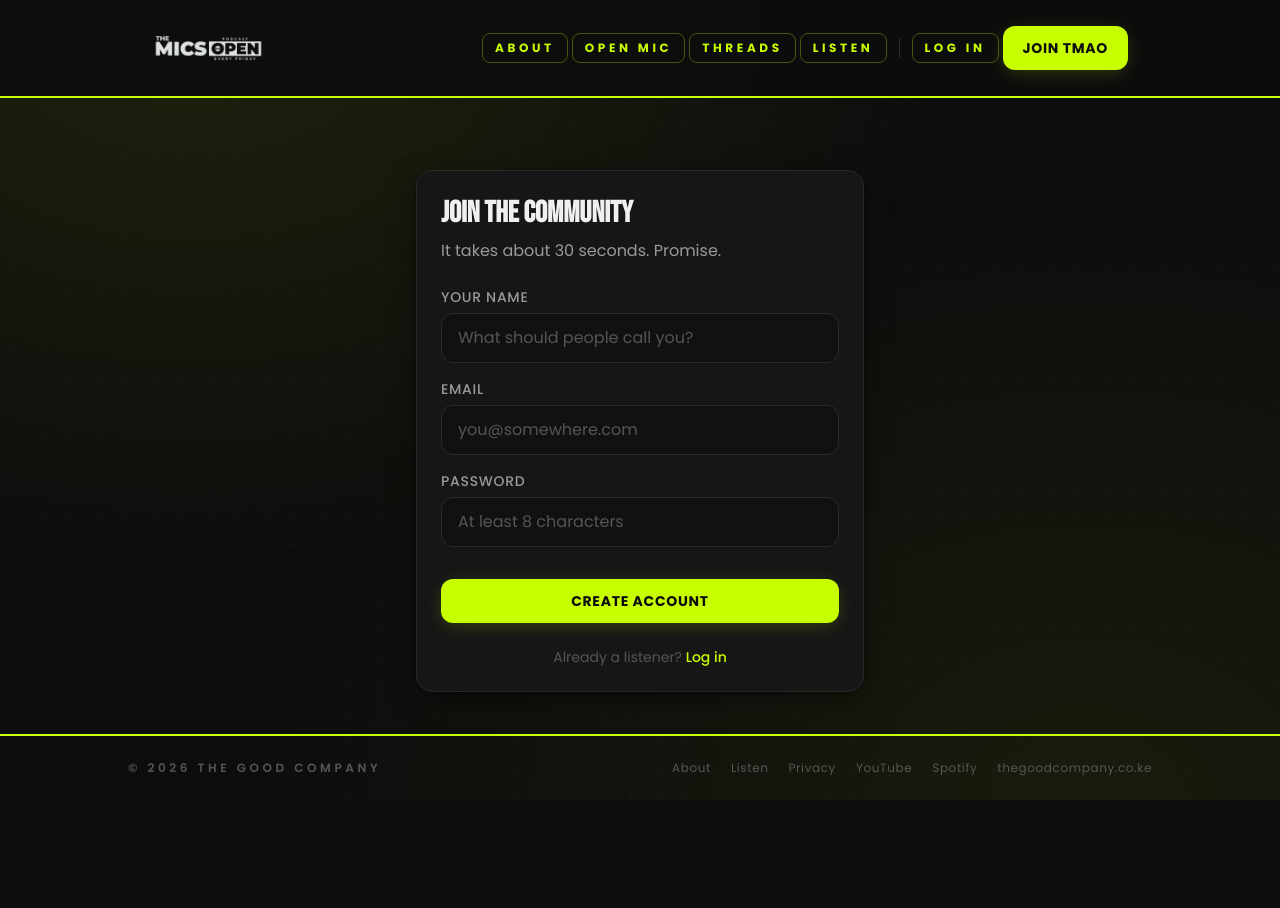
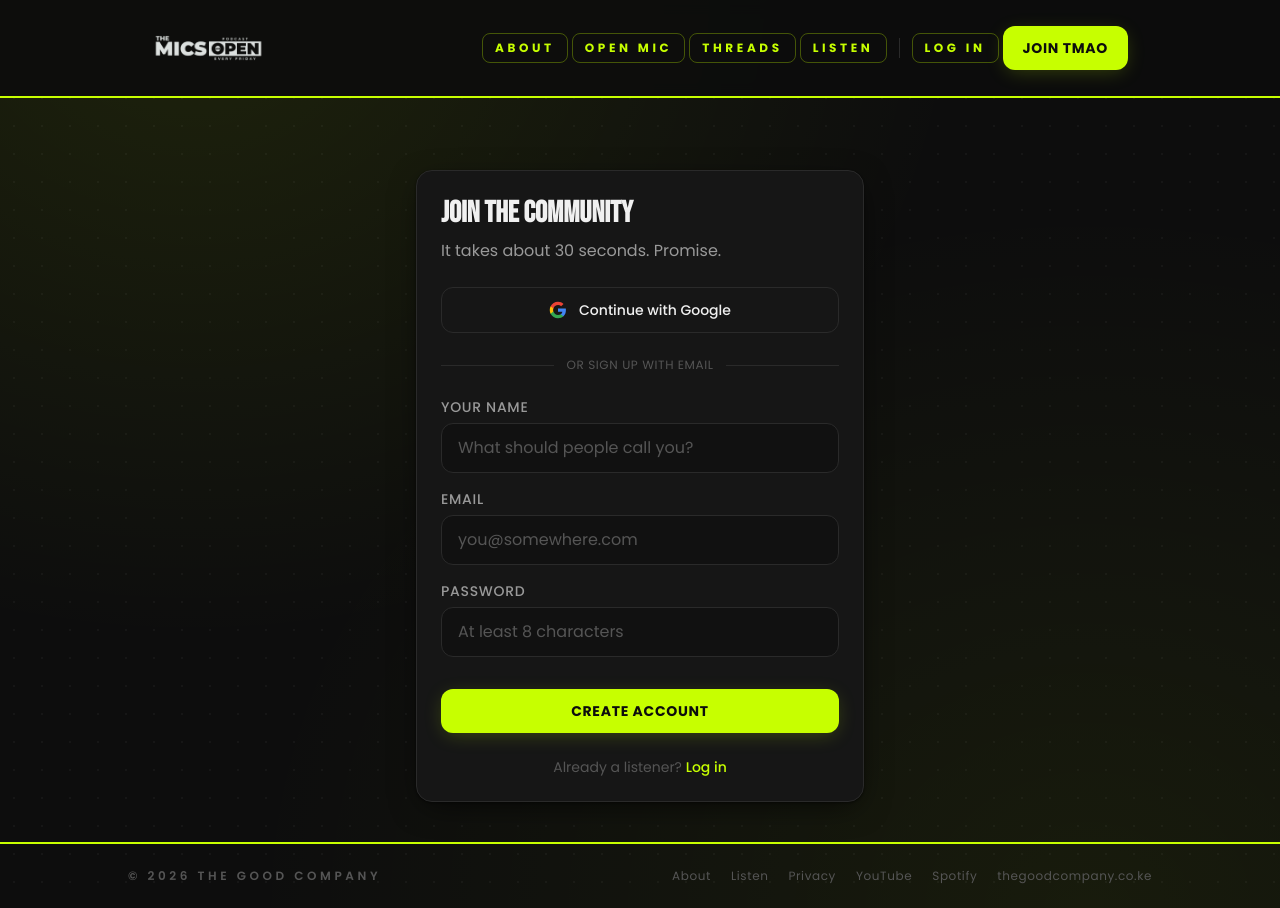
Before and after one commit to ConradGray/mics-are-open, a Next.js app: page /signup in a window 1280 px wide. Before the commit the page ends 800 px from the top, so only its background shows below. Built offline with nearby package versions, Linux system fonts and the light colour scheme; no server answers.

Commit message:
Add Google OAuth sign-in — Continue with Google button on login and signup pages

```diff
--- a/app/login/page.jsx
+++ b/app/login/page.jsx
@@ -14,7 +14,24 @@
   const [email, setEmail] = useState('');
   const [password, setPassword] = useState('');
   const [loading, setLoading] = useState(false);
+  const [googleLoading, setGoogleLoading] = useState(false);
   const [error, setError] = useState(null);
+
+  async function handleGoogleSignIn() {
+    setGoogleLoading(true);
+    setError(null);
+    const { error } = await supabase.auth.signInWithOAuth({
+      provider: 'google',
+      options: {
+        redirectTo: 'https://www.themicsareopen.com/auth/callback',
+      },
+    });
+    if (error) {
+      setError(error.message);
+      setGoogleLoading(false);
+    }
+    // On success the browser navigates away — no need to setGoogleLoading(false)
+  }
 
   async function handleSubmit(e) {
     e.preventDefault();
@@ -44,6 +61,34 @@
           Welcome back
         </h1>
         <p className="mt-2 text-ink-600">Good to see you again.</p>
+
+        {/* Google Sign-In */}
+        <div className="mt-6">
+          <button
+            type="button"
+            onClick={handleGoogleSignIn}
+            disabled={googleLoading || loading}
+            className="btn-ghost w-full gap-3"
+          >
+            <svg viewBox="0 0 24 24" width="18" height="18" aria-hidden="true">
+              <path fill="#4285F4" d="M22.56 12.25c0-.78-.07-1.53-.2-2.25H12v4.26h5.92c-.26 1.37-1.04 2.53-2.21 3.31v2.77h3.57c2.08-1.92 3.28-4.74 3.28-8.09z"/>
+              <path fill="#34A853" d="M12 23c2.97 0 5.46-.98 7.28-2.66l-3.57-2.77c-.98.66-2.23 1.06-3.71 1.06-2.86 0-5.29-1.93-6.16-4.53H2.18v2.84C3.99 20.53 7.7 23 12 23z"/>
+              <path fill="#FBBC05" d="M5.84 14.09c-.22-.66-.35-1.36-.35-2.09s.13-1.43.35-2.09V7.07H2.18C1.43 8.55 1 10.22 1 12s.43 3.45 1.18 4.93l3.66-2.84z"/>
+              <path fill="#EA4335" d="M12 5.38c1.62 0 3.06.56 4.21 1.64l3.15-3.15C17.45 2.09 14.97 1 12 1 7.7 1 3.99 3.47 2.18 7.07l3.66 2.84c.87-2.6 3.3-4.53 6.16-4.53z"/>
+            </svg>
+            {googleLoading ? 'Redirecting…' : 'Continue with Google'}
+          </button>
+        </div>
+
+        {/* Divider */}
+        <div className="relative mt-6">
+          <div className="absolute inset-0 flex items-center">
+            <div className="w-full border-t border-[#2a2a2a]" />
+          </div>
+          <div className="relative flex justify-center text-xs">
+            <span className="bg-[#161616] px-3 text-ink-400 uppercase tracking-wider">or continue with email</span>
+          </div>
+        </div>
 
         <form onSubmit={handleSubmit} className="mt-6 space-y-4">
           <div>
--- a/app/signup/page.jsx
+++ b/app/signup/page.jsx
@@ -14,9 +14,26 @@
   const [email, setEmail] = useState('');
   const [password, setPassword] = useState('');
   const [loading, setLoading] = useState(false);
+  const [googleLoading, setGoogleLoading] = useState(false);
   const [error, setError] = useState(null);
   const [sentEmail, setSentEmail] = useState(false);
   const [captchaToken, setCaptchaToken] = useState(null);
+
+  async function handleGoogleSignIn() {
+    setGoogleLoading(true);
+    setError(null);
+    const { error } = await supabase.auth.signInWithOAuth({
+      provider: 'google',
+      options: {
+        redirectTo: 'https://www.themicsareopen.com/auth/callback',
+      },
+    });
+    if (error) {
+      setError(error.message);
+      setGoogleLoading(false);
+    }
+    // On success the browser navigates away — no need to setGoogleLoading(false)
+  }
 
   const handleVerify = useCallback((token) => setCaptchaToken(token), []);
   const handleCaptchaError = useCallback(() => {
@@ -111,6 +128,34 @@
           It takes about 30 seconds. Promise.
         </p>
 
+        {/* Google Sign-Up */}
+        <div className="mt-6">
+          <button
+            type="button"
+            onClick={handleGoogleSignIn}
+            disabled={googleLoading || loading}
+            className="btn-ghost w-full gap-3"
+          >
+            <svg viewBox="0 0 24 24" width="18" height="18" aria-hidden="true">
+              <path fill="#4285F4" d="M22.56 12.25c0-.78-.07-1.53-.2-2.25H12v4.26h5.92c-.26 1.37-1.04 2.53-2.21 3.31v2.77h3.57c2.08-1.92 3.28-4.74 3.28-8.09z"/>
+              <path fill="#34A853" d="M12 23c2.97 0 5.46-.98 7.28-2.66l-3.57-2.77c-.98.66-2.23 1.06-3.71 1.06-2.86 0-5.29-1.93-6.16-4.53H2.18v2.84C3.99 20.53 7.7 23 12 23z"/>
+              <path fill="#FBBC05" d="M5.84 14.09c-.22-.66-.35-1.36-.35-2.09s.13-1.43.35-2.09V7.07H2.18C1.43 8.55 1 10.22 1 12s.43 3.45 1.18 4.93l3.66-2.84z"/>
+              <path fill="#EA4335" d="M12 5.38c1.62 0 3.06.56 4.21 1.64l3.15-3.15C17.45 2.09 14.97 1 12 1 7.7 1 3.99 3.47 2.18 7.07l3.66 2.84c.87-2.6 3.3-4.53 6.16-4.53z"/>
+            </svg>
+            {googleLoading ? 'Redirecting…' : 'Continue with Google'}
+          </button>
+        </div>
+
+        {/* Divider */}
+        <div className="relative mt-6">
+          <div className="absolute inset-0 flex items-center">
+            <div className="w-full border-t border-[#2a2a2a]" />
+          </div>
+          <div className="relative flex justify-center text-xs">
+            <span className="bg-[#161616] px-3 text-ink-400 uppercase tracking-wider">or sign up with email</span>
+          </div>
+        </div>
+
         <form onSubmit={handleSubmit} className="mt-6 space-y-4">
           <div>
             <label className="label" htmlFor="name">
```
